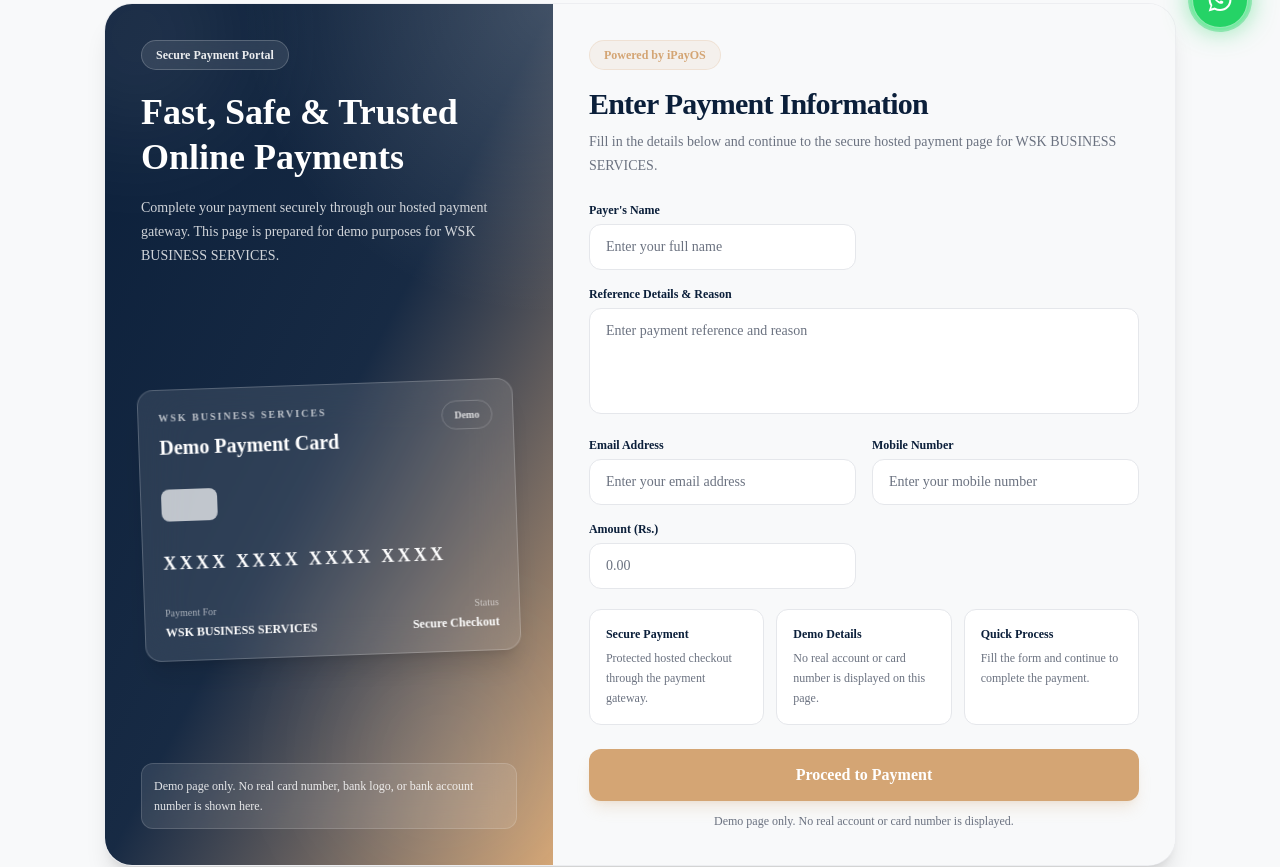
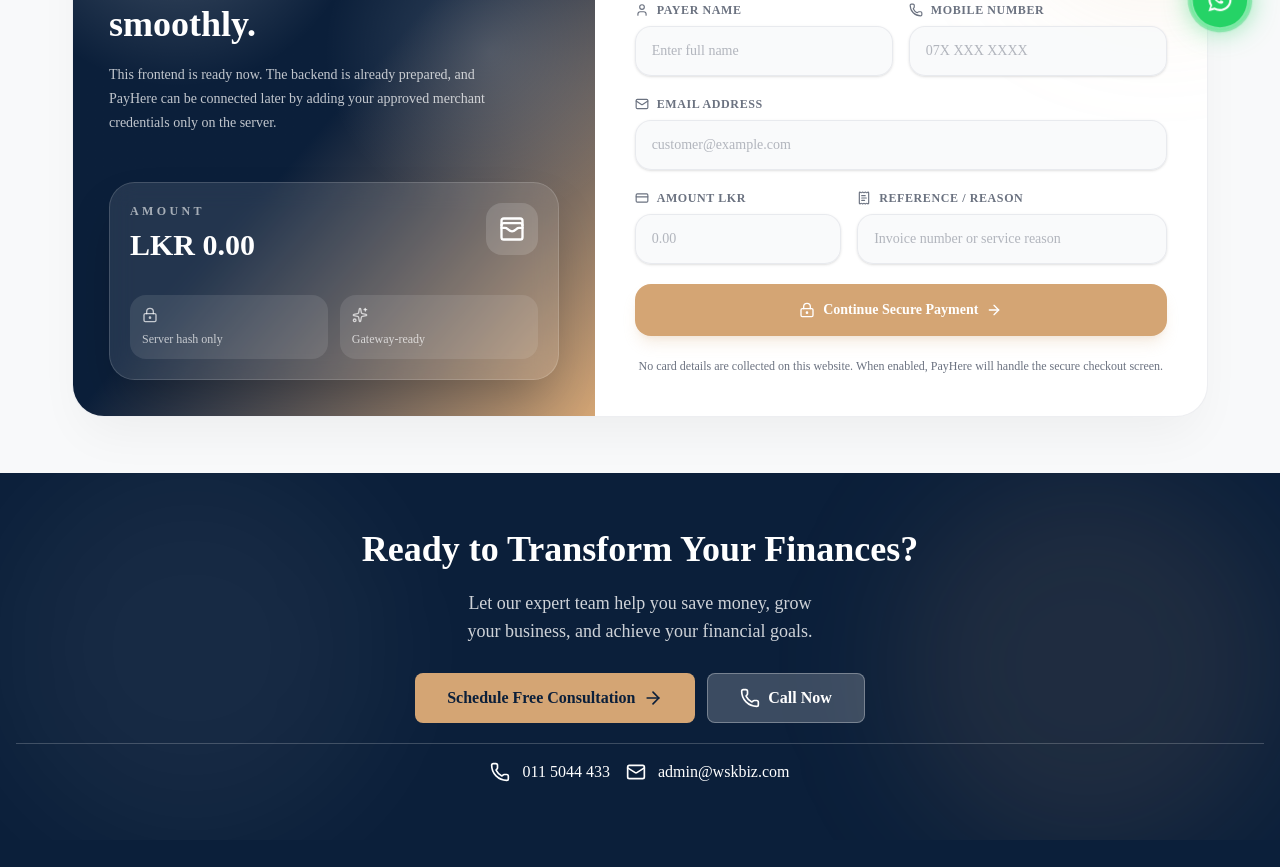
Before and after one commit to jaindu-sasan/W-S-K-Business-Services, a Next.js app: page /Payment_portal in a window 1280 px wide. Shown: the part 740-1607 px from the top of the page. Built offline with nearby package versions, Linux system fonts and the light colour scheme.

Commit message:
final payment

```diff
--- a/components/Payment_Portal/Bank_details.tsx
+++ b/components/Payment_Portal/Bank_details.tsx
@@ -14,7 +14,6 @@ type BankAccount = {
   holder?: string;
   swift?: string;
   aba?: string;
-  note?: string;
   tag?: string;
 };
 
@@ -159,12 +158,6 @@ function CommonBankCard({
         <InfoLine label="Fedwire ABA" value={bank.aba} />
         <InfoLine label="Account Holder" value={bank.holder} />
       </div>
-
-      {bank.note && (
-        <p className="mt-2 rounded-xl bg-accent/10 px-3 py-2 text-xs leading-5 text-muted-foreground">
-          {bank.note}
-        </p>
-      )}
     </motion.article>
   );
 }
@@ -209,18 +202,13 @@ export function BankDetails() {
         <h2 className="mt-2 text-3xl font-black tracking-tight text-primary">
           Bank Account Details
         </h2>
-
-        <p className="mt-3 max-w-3xl text-sm leading-6 text-muted-foreground">
-          These bank details are shown for demo purposes only. Real account
-          numbers are hidden with XXXXX.
-        </p>
       </div>
 
       <section>
         <SectionHeader
           eyebrow="Sri Lanka"
           title="Local Bank Accounts"
-          description="Demo Sri Lankan bank account details for WSK BUSINESS SERVICES."
+          description="Sri Lankan bank account details for WSK BUSINESS SERVICES."
         />
 
         <div className="grid gap-4 md:grid-cols-2">
--- a/components/Payment_Portal/Online_from.tsx
+++ b/components/Payment_Portal/Online_from.tsx
@@ -1,310 +1,332 @@
 'use client';
 
-import { useState } from 'react';
+import { FormEvent, useMemo, useState } from 'react';
 import { motion } from 'framer-motion';
+import {
+  AlertCircle,
+  ArrowRight,
+  CheckCircle2,
+  CreditCard,
+  Loader2,
+  LockKeyhole,
+  Mail,
+  Phone,
+  ReceiptText,
+  ShieldCheck,
+  Sparkles,
+  User,
+  WalletCards,
+} from 'lucide-react';
 
 type FormData = {
   name: string;
-  reference: string;
   email: string;
   mobile: string;
   amount: string;
+  reference: string;
 };
 
-type Field = {
-  id: keyof FormData;
-  label: string;
-  type: 'input' | 'textarea';
-  inputType?: string;
-  placeholder: string;
-};
+type PayHereFieldMap = Record<string, string>;
 
-type InfoCard = {
-  title: string;
-  description: string;
+type CreatePaymentResponse = {
+  ok: boolean;
+  mode: 'approval_pending' | 'payhere_redirect';
+  message: string;
+  orderId?: string;
+  endpoint?: string;
+  fields?: PayHereFieldMap;
 };
 
 const COMPANY_NAME = 'WSK BUSINESS SERVICES';
-const IPAYOS_URL = 'https://ebusinesseye.ipayos.lk';
 
-const fields: Field[] = [
-  {
-    id: 'name',
-    label: "Payer's Name",
-    type: 'input',
-    inputType: 'text',
-    placeholder: 'Enter your full name',
-  },
-  {
-    id: 'reference',
-    label: 'Reference Details & Reason',
-    type: 'textarea',
-    placeholder: 'Enter payment reference and reason',
-  },
-  {
-    id: 'email',
-    label: 'Email Address',
-    type: 'input',
-    inputType: 'email',
-    placeholder: 'Enter your email address',
-  },
-  {
-    id: 'mobile',
-    label: 'Mobile Number',
-    type: 'input',
-    inputType: 'tel',
-    placeholder: 'Enter your mobile number',
-  },
-  {
-    id: 'amount',
-    label: 'Amount (Rs.)',
-    type: 'input',
-    inputType: 'number',
-    placeholder: '0.00',
-  },
-];
+const initialFormData: FormData = {
+  name: '',
+  email: '',
+  mobile: '',
+  amount: '',
+  reference: '',
+};
 
-const infoCards: InfoCard[] = [
-  {
-    title: 'Secure Payment',
-    description: 'Protected hosted checkout through the payment gateway.',
-  },
-  {
-    title: 'Demo Details',
-    description: 'No real account or card number is displayed on this page.',
-  },
-  {
-    title: 'Quick Process',
-    description: 'Fill the form and continue to complete the payment.',
-  },
-];
+const inputBase =
+  'w-full rounded-2xl border border-border/80 bg-background/80 px-4 py-3.5 text-sm text-foreground shadow-sm outline-none transition placeholder:text-muted-foreground/50 focus:border-accent focus:ring-4 focus:ring-accent/10';
 
-function CommonInputField({
-  field,
-  value,
-  onChange,
-}: {
-  field: Field;
-  value: string;
-  onChange: (
-    event: React.ChangeEvent<HTMLInputElement | HTMLTextAreaElement>
-  ) => void;
-}) {
-  return (
-    <div className={field.type === 'textarea' ? 'md:col-span-2' : ''}>
-      <label className="mb-1.5 block text-xs font-semibold text-primary">
-        {field.label}
-      </label>
+function submitPayHereForm(endpoint: string, fields: PayHereFieldMap) {
+  const form = document.createElement('form');
+  form.method = 'POST';
+  form.action = endpoint;
+  form.style.display = 'none';
 
-      {field.type === 'textarea' ? (
-        <textarea
-          name={field.id}
-          value={value}
-          onChange={onChange}
-          placeholder={field.placeholder}
-          rows={4}
-          className="w-full resize-none rounded-xl border border-border bg-card px-4 py-3 text-sm text-foreground outline-none transition placeholder:text-muted-foreground focus:border-accent focus:ring-4 focus:ring-accent/10"
-        />
-      ) : (
-        <input
-          name={field.id}
-          type={field.inputType}
-          value={value}
-          onChange={onChange}
-          placeholder={field.placeholder}
-          className="w-full rounded-xl border border-border bg-card px-4 py-3 text-sm text-foreground outline-none transition placeholder:text-muted-foreground focus:border-accent focus:ring-4 focus:ring-accent/10"
-        />
-      )}
-    </div>
-  );
+  Object.entries(fields).forEach(([name, value]) => {
+    const input = document.createElement('input');
+    input.type = 'hidden';
+    input.name = name;
+    input.value = value;
+    form.appendChild(input);
+  });
+
+  document.body.appendChild(form);
+  form.submit();
+  form.remove();
 }
 
-function CommonInfoCard({ item }: { item: InfoCard }) {
-  return (
-    <div className="rounded-xl border border-border bg-card p-4">
-      <p className="text-xs font-bold text-primary">{item.title}</p>
-      <p className="mt-1.5 text-xs leading-5 text-muted-foreground">
-        {item.description}
-      </p>
-    </div>
-  );
+export function OnlinePaymentForm() {
+  const [formData, setFormData] = useState<FormData>(initialFormData);
+  const [isSubmitting, setIsSubmitting] = useState(false);
+  const [notice, setNotice] = useState<{
+    type: 'success' | 'error' | 'info';
+    message: string;
+  } | null>(null);
+
+  const amountPreview = useMemo(() => {
+    const amount = Number(formData.amount || 0);
+    if (!Number.isFinite(amount) || amount <= 0) return 'LKR 0.00';
+    return new Intl.NumberFormat('en-LK', {
+      style: 'currency',
+      currency: 'LKR',
+      minimumFractionDigits: 2,
+    }).format(amount);
+  }, [formData.amount]);
+
+  const handleChange = (
+    e: React.ChangeEvent<HTMLInputElement | HTMLTextAreaElement>,
+  ) => {
+    const { name, value } = e.target;
+    setFormData((prev) => ({ ...prev, [name]: value }));
+  };
+
+  const handleSubmit = async (event: FormEvent<HTMLFormElement>) => {
+    event.preventDefault();
+    setNotice(null);
+
+    if (!formData.name || !formData.email || !formData.mobile || !formData.amount) {
+      setNotice({ type: 'error', message: 'Please fill name, email, mobile and amount.' });
+      return;
     }
 
-function DemoPaymentCard() {
+    setIsSubmitting(true);
+
+    try {
+      const response = await fetch('/api/payments/create', {
+        method: 'POST',
+        headers: { 'Content-Type': 'application/json' },
+        body: JSON.stringify(formData),
+      });
+
+      const data = (await response.json()) as CreatePaymentResponse;
+
+      if (!response.ok || !data.ok) {
+        throw new Error(data.message || 'Unable to create payment request.');
+      }
+
+      if (data.mode === 'payhere_redirect' && data.endpoint && data.fields) {
+        setNotice({ type: 'info', message: 'Redirecting to secure PayHere checkout...' });
+        submitPayHereForm(data.endpoint, data.fields);
+        return;
+      }
+
+      setNotice({
+        type: 'success',
+        message:
+          data.message ||
+          `Payment request saved. Reference: ${data.orderId}. Online gateway can be enabled after approval.`,
+      });
+    } catch (error) {
+      setNotice({
+        type: 'error',
+        message: error instanceof Error ? error.message : 'Something went wrong. Please try again.',
+      });
+    } finally {
+      setIsSubmitting(false);
+    }
+  };
+
   return (
-    <div className="rounded-2xl border border-white/20 bg-white/10 p-5 shadow-xl backdrop-blur-xl">
-      <div className="flex items-start justify-between gap-4">
+    <section className="relative w-full overflow-hidden rounded-[2rem] border border-border/70 bg-card shadow-2xl shadow-black/5">
+      <div className="absolute -right-24 -top-24 h-72 w-72 rounded-full bg-accent/15 blur-3xl" />
+      <div className="absolute -bottom-24 -left-24 h-72 w-72 rounded-full bg-primary/10 blur-3xl" />
+
+      <div className="relative grid gap-0 lg:grid-cols-[0.92fr_1.08fr]">
+        <motion.aside
+          initial={{ opacity: 0, x: -18 }}
+          animate={{ opacity: 1, x: 0 }}
+          transition={{ duration: 0.45 }}
+          className="relative overflow-hidden bg-gradient-to-br from-primary via-primary to-accent p-7 text-white sm:p-9"
+        >
+          <div className="absolute inset-0 bg-[radial-gradient(circle_at_20%_15%,rgba(255,255,255,0.24),transparent_28%),radial-gradient(circle_at_80%_40%,rgba(255,255,255,0.16),transparent_30%)]" />
+
+          <div className="relative flex h-full min-h-[420px] flex-col justify-between gap-10">
             <div>
-          <p className="text-[10px] font-semibold uppercase tracking-[0.2em] text-white/70">
-            {COMPANY_NAME}
-          </p>
+              <div className="inline-flex items-center gap-2 rounded-full border border-white/20 bg-white/10 px-4 py-2 text-xs font-bold backdrop-blur">
+                <ShieldCheck className="h-4 w-4" />
+                Secure Payment Request
+              </div>
 
-          <p className="mt-2 text-xl font-bold text-white">
-            Demo Payment Card
+              <h3 className="mt-8 text-3xl font-black leading-tight sm:text-4xl">
+                Pay {COMPANY_NAME} safely and smoothly.
+              </h3>
+
+              <p className="mt-4 max-w-sm text-sm leading-6 text-white/75">
+                This frontend is ready now. The backend is already prepared, and PayHere can be connected later by adding your approved merchant credentials only on the server.
               </p>
             </div>
 
-        <div className="rounded-full border border-white/20 px-3 py-1.5 text-[10px] font-semibold text-white/80">
-          Demo
+            <div className="rounded-[1.6rem] border border-white/15 bg-white/10 p-5 shadow-2xl backdrop-blur-md">
+              <div className="flex items-start justify-between gap-4">
+                <div>
+                  <p className="text-xs font-semibold uppercase tracking-[0.28em] text-white/60">
+                    Amount
+                  </p>
+                  <p className="mt-2 text-3xl font-black">{amountPreview}</p>
+                </div>
+                <div className="rounded-2xl bg-white/15 p-3">
+                  <WalletCards className="h-7 w-7" />
                 </div>
               </div>
 
-      <div className="mt-7 h-8 w-14 rounded-lg bg-white/70" />
+              <div className="mt-8 grid grid-cols-2 gap-3 text-xs text-white/70">
+                <div className="rounded-2xl bg-white/10 p-3">
+                  <LockKeyhole className="mb-2 h-4 w-4" />
+                  Server hash only
+                </div>
+                <div className="rounded-2xl bg-white/10 p-3">
+                  <Sparkles className="mb-2 h-4 w-4" />
+                  Gateway-ready
+                </div>
+              </div>
+            </div>
+          </div>
+        </motion.aside>
 
-      <p className="mt-7 text-lg font-bold tracking-[0.18em] text-white">
-        XXXX XXXX XXXX XXXX
+        <motion.div
+          initial={{ opacity: 0, y: 18 }}
+          animate={{ opacity: 1, y: 0 }}
+          transition={{ duration: 0.45, delay: 0.08 }}
+          className="relative p-6 sm:p-8 lg:p-10"
+        >
+          <div className="mb-8">
+            <p className="text-xs font-black uppercase tracking-[0.28em] text-accent">
+              Online payment
             </p>
-
-      <div className="mt-7 flex items-end justify-between gap-4">
-        <div>
-          <p className="text-[10px] text-white/60">Payment For</p>
-          <p className="mt-1 text-xs font-semibold text-white">
-            {COMPANY_NAME}
+            <h2 className="mt-2 text-3xl font-black tracking-tight text-primary sm:text-4xl">
+              Payment Details
+            </h2>
+            <p className="mt-2 text-sm leading-6 text-muted-foreground">
+              Fill the details below. For now, the request is safely sent to your backend. After PayHere approval, add environment keys and the same button will redirect to PayHere.
             </p>
           </div>
 
-        <div className="text-right">
-          <p className="text-[10px] text-white/60">Status</p>
-          <p className="mt-1 text-xs font-semibold text-white">
-            Secure Checkout
-          </p>
-        </div>
-      </div>
-    </div>
-  );
-}
+          <form onSubmit={handleSubmit} className="space-y-5">
+            <div className="grid gap-4 sm:grid-cols-2">
+              <label className="space-y-2">
+                <span className="flex items-center gap-2 text-xs font-bold uppercase tracking-wider text-muted-foreground">
+                  <User className="h-3.5 w-3.5" /> Payer Name
+                </span>
+                <input
+                  name="name"
+                  value={formData.name}
+                  onChange={handleChange}
+                  placeholder="Enter full name"
+                  className={inputBase}
+                />
+              </label>
 
-function PaymentIntroPanel() {
-  return (
-    <div className="relative overflow-hidden bg-gradient-to-br from-primary via-primary/95 to-accent p-7 md:p-8 xl:p-9">
-      <div className="absolute inset-0 bg-[radial-gradient(circle_at_top_right,rgba(255,255,255,0.18),transparent_32%)]" />
-      <div className="absolute -left-16 -top-16 h-48 w-48 rounded-full bg-white/10 blur-3xl" />
-      <div className="absolute bottom-0 right-0 h-56 w-56 rounded-full bg-white/10 blur-3xl" />
-
-      <div className="relative flex h-full min-h-[560px] flex-col justify-between">
-        <div>
-          <div className="inline-flex rounded-full border border-white/20 bg-white/10 px-3.5 py-1.5 text-xs font-semibold text-white/90 backdrop-blur-md">
-            Secure Payment Portal
+              <label className="space-y-2">
+                <span className="flex items-center gap-2 text-xs font-bold uppercase tracking-wider text-muted-foreground">
+                  <Phone className="h-3.5 w-3.5" /> Mobile Number
+                </span>
+                <input
+                  name="mobile"
+                  value={formData.mobile}
+                  onChange={handleChange}
+                  placeholder="07X XXX XXXX"
+                  className={inputBase}
+                />
+              </label>
             </div>
 
-          <h3 className="mt-5 max-w-md text-3xl font-black leading-tight text-white md:text-4xl">
-            Fast, Safe & Trusted Online Payments
-          </h3>
+            <label className="space-y-2 block">
+              <span className="flex items-center gap-2 text-xs font-bold uppercase tracking-wider text-muted-foreground">
+                <Mail className="h-3.5 w-3.5" /> Email Address
+              </span>
+              <input
+                type="email"
+                name="email"
+                value={formData.email}
+                onChange={handleChange}
+                placeholder="customer@example.com"
+                className={inputBase}
+              />
+            </label>
 
-          <p className="mt-4 max-w-sm text-sm leading-6 text-white/80">
-            Complete your payment securely through our hosted payment gateway.
-            This page is prepared for demo purposes for {COMPANY_NAME}.
-          </p>
+            <div className="grid gap-4 sm:grid-cols-[0.8fr_1.2fr]">
+              <label className="space-y-2">
+                <span className="flex items-center gap-2 text-xs font-bold uppercase tracking-wider text-muted-foreground">
+                  <CreditCard className="h-3.5 w-3.5" /> Amount LKR
+                </span>
+                <input
+                  type="number"
+                  min="1"
+                  step="0.01"
+                  name="amount"
+                  value={formData.amount}
+                  onChange={handleChange}
+                  placeholder="0.00"
+                  className={inputBase}
+                />
+              </label>
+
+              <label className="space-y-2">
+                <span className="flex items-center gap-2 text-xs font-bold uppercase tracking-wider text-muted-foreground">
+                  <ReceiptText className="h-3.5 w-3.5" /> Reference / Reason
+                </span>
+                <input
+                  name="reference"
+                  value={formData.reference}
+                  onChange={handleChange}
+                  placeholder="Invoice number or service reason"
+                  className={inputBase}
+                />
+              </label>
             </div>
 
-        <motion.div
-          initial={{ opacity: 0, y: 20, rotate: -2 }}
-          animate={{ opacity: 1, y: 0, rotate: -2 }}
-          transition={{ duration: 0.6 }}
-          className="mt-8 w-full max-w-md"
+            {notice && (
+              <div
+                className={`flex gap-3 rounded-2xl border p-4 text-sm ${
+                  notice.type === 'success'
+                    ? 'border-emerald-500/25 bg-emerald-500/10 text-emerald-700'
+                    : notice.type === 'error'
+                      ? 'border-red-500/25 bg-red-500/10 text-red-700'
+                      : 'border-accent/25 bg-accent/10 text-accent'
+                }`}
               >
-          <DemoPaymentCard />
-        </motion.div>
+                {notice.type === 'success' ? (
+                  <CheckCircle2 className="mt-0.5 h-4 w-4 shrink-0" />
+                ) : (
+                  <AlertCircle className="mt-0.5 h-4 w-4 shrink-0" />
+                )}
+                <span>{notice.message}</span>
+              </div>
+            )}
 
-        <div className="mt-6 rounded-xl border border-white/15 bg-white/10 p-3 text-xs leading-5 text-white/85 backdrop-blur-md">
-          Demo page only. No real card number, bank logo, or bank account number
-          is shown here.
-        </div>
-      </div>
-    </div>
-  );
-}
-
-function PaymentFormPanel() {
-  const [formData, setFormData] = useState<FormData>({
-    name: '',
-    reference: '',
-    email: '',
-    mobile: '',
-    amount: '',
-  });
-
-  const handleChange = (
-    event: React.ChangeEvent<HTMLInputElement | HTMLTextAreaElement>
-  ) => {
-    setFormData((prev) => ({
-      ...prev,
-      [event.target.name]: event.target.value,
-    }));
-  };
-
-  const handleProceed = () => {
-    window.open(IPAYOS_URL, '_blank', 'noopener,noreferrer');
-  };
-
-  return (
-    <div className="bg-background/95 p-7 md:p-8 xl:p-9">
-      <motion.div
-        initial={{ opacity: 0, y: 14 }}
-        animate={{ opacity: 1, y: 0 }}
-        transition={{ duration: 0.45 }}
-        className="mx-auto w-full max-w-3xl"
+            <button
+              type="submit"
+              disabled={isSubmitting}
+              className="group flex w-full items-center justify-center gap-2 rounded-2xl bg-accent px-6 py-4 text-sm font-black text-white shadow-lg shadow-accent/20 transition hover:-translate-y-0.5 hover:bg-accent/90 disabled:pointer-events-none disabled:opacity-70"
             >
-        <div className="mb-6">
-          <div className="inline-flex rounded-full border border-accent/20 bg-accent/10 px-3.5 py-1.5 text-xs font-bold text-accent">
-            Powered by iPayOS
-          </div>
-
-          <h4 className="mt-4 text-2xl font-black tracking-tight text-primary md:text-3xl">
-            Enter Payment Information
-          </h4>
-
-          <p className="mt-2 max-w-xl text-sm leading-6 text-muted-foreground">
-            Fill in the details below and continue to the secure hosted payment
-            page for {COMPANY_NAME}.
-          </p>
-        </div>
-
-        <div className="grid grid-cols-1 gap-4 md:grid-cols-2">
-          {fields.map((field) => (
-            <CommonInputField
-              key={field.id}
-              field={field}
-              value={formData[field.id]}
-              onChange={handleChange}
-            />
-          ))}
-        </div>
-
-        <div className="mt-5 grid gap-3 md:grid-cols-3">
-          {infoCards.map((item) => (
-            <CommonInfoCard key={item.title} item={item} />
-          ))}
-        </div>
-
-        <div className="mt-6">
-          <button
-            type="button"
-            onClick={handleProceed}
-            className="group flex w-full items-center justify-center rounded-xl bg-accent px-5 py-3.5 text-base font-bold text-white shadow-lg shadow-accent/20 transition hover:-translate-y-0.5 hover:bg-accent/90"
-          >
-            Proceed to Payment
+              {isSubmitting ? (
+                <Loader2 className="h-4 w-4 animate-spin" />
+              ) : (
+                <LockKeyhole className="h-4 w-4" />
+              )}
+              {isSubmitting ? 'Preparing secure request...' : 'Continue Secure Payment'}
+              {!isSubmitting && <ArrowRight className="h-4 w-4 transition group-hover:translate-x-1" />}
             </button>
 
-          <p className="mt-3 text-center text-xs text-muted-foreground">
-            Demo page only. No real account or card number is displayed.
+            <p className="text-center text-xs leading-5 text-muted-foreground">
+              No card details are collected on this website. When enabled, PayHere will handle the secure checkout screen.
             </p>
-        </div>
+          </form>
         </motion.div>
-    </div>
-  );
-}
-
-export function OnlinePaymentForm() {
-  return (
-    <section className="w-full px-4 py-8 sm:px-6 lg:px-8">
-      <div className="mx-auto w-full max-w-[1180px]">
-        <div className="overflow-hidden rounded-[28px] border border-border/70 bg-card shadow-xl">
-          <div className="grid lg:grid-cols-[0.9fr_1.25fr]">
-            <PaymentIntroPanel />
-            <PaymentFormPanel />
-          </div>
-        </div>
       </div>
     </section>
   );
```
Also changed, not shown: components/Payment_Portal/PaymentPortal.tsx (+0 -23 lines). Lines whose indentation alone changed are shown as unchanged.
